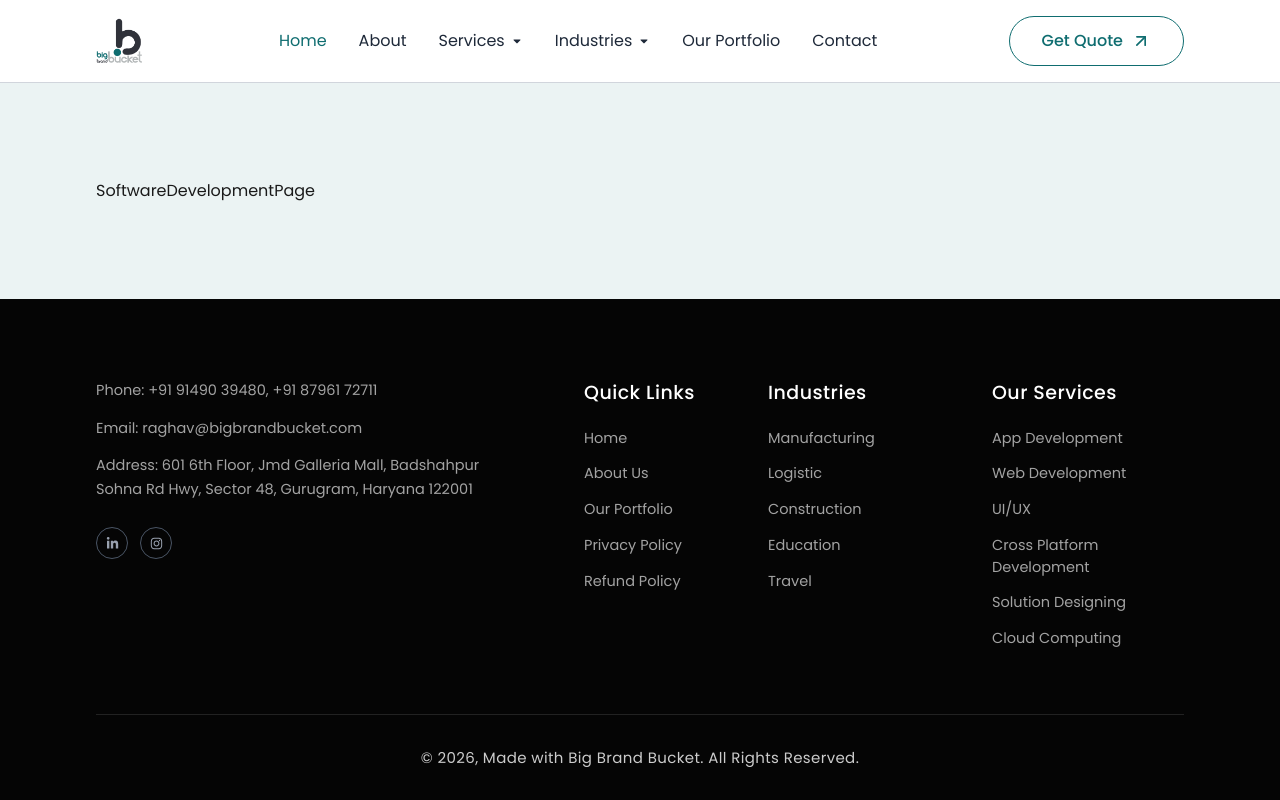
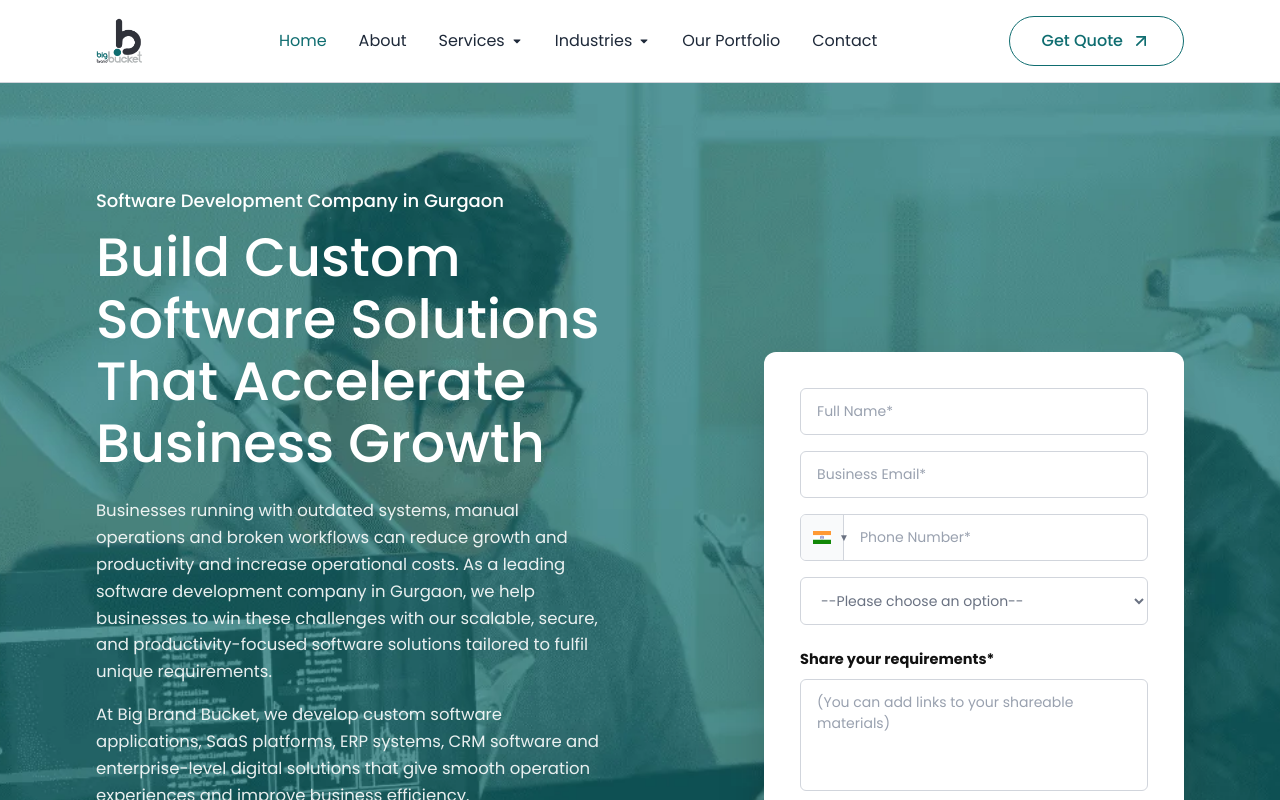
Before and after one commit to ahsanuldev/bigbrandbucket, a React (Vite) app: page /software-development-company-in-gurgaon in a window 1280 px wide. Shown: the top 800 px of the page. Built offline with nearby package versions, Linux system fonts and the light colour scheme.

Commit message:
feat: implement Software Development landing page with reusable ServiceHero component

```diff
--- a/src/components/shared/ServiceHero.jsx
+++ b/src/components/shared/ServiceHero.jsx
@@ -21,9 +21,9 @@ const ServiceHero = ({ eyebrow, title, description, checklist, bgImage = default
             <h1 className="text-[36px] md:text-[46px] lg:text-[54px] font-medium leading-[1.15] mb-6">
               {title}
             </h1>
-            <p className="text-[15px] md:text-[16.5px] text-white/90 leading-relaxed mb-10 max-w-[90%]">
+            <div className="text-[15px] md:text-[16.5px] text-white/90 leading-relaxed mb-10 max-w-[90%] flex flex-col gap-4">
               {description}
-            </p>
+            </div>
 
             {/* Checklist */}
             {checklist && checklist.length > 0 && (
--- a/src/pages/SoftwareDevelopmentPage.jsx
+++ b/src/pages/SoftwareDevelopmentPage.jsx
@@ -1,8 +1,45 @@
 import React from 'react';
+import ServiceHero from '../components/shared/ServiceHero';
+import TrustedBy from '../components/shared/TrustedBy';
+import WorkingProcess from '../components/shared/WorkingProcess';
+import PortfolioSection from '../components/shared/PortfolioSection';
+import DistinctiveEdge from '../components/shared/DistinctiveEdge';
+import FaqSection from '../components/shared/FaqSection';
+import TestimonialsSection from '../components/shared/TestimonialsSection';
+
+import softwareBg from '../assets/service/solution.webp';
 
 const SoftwareDevelopmentPage = () => {
   return (
-    <div className='p-24'>SoftwareDevelopmentPage</div>
+    <main>
+      <ServiceHero
+        eyebrow="Software Development Company in Gurgaon"
+        title="Build Custom Software Solutions That Accelerate Business Growth"
+        description={
+          <>
+            <p>Businesses running with outdated systems, manual operations and broken workflows can reduce growth and productivity and increase operational costs. As a leading software development company in Gurgaon, we help businesses to win these challenges with our scalable, secure, and productivity-focused software solutions tailored to fulfil unique requirements.</p>
+            <p>At Big Brand Bucket, we develop custom software applications, SaaS platforms, ERP systems, CRM software and enterprise-level digital solutions that give smooth operation experiences and improve business efficiency.</p>
+            <p>Whether you are a new company in Cyber City Gurgaon, an enterprise in Udyog Vihar, or a growing company on Sohna Road, our expert software developers create futuristic software designed to help your business scale rapidly.</p>
+          </>
+        }
+        checklist={[
+          "Custom Software Development",
+          "ERP & CRM Solutions",
+          "SaaS Product Development",
+          "Business Automation Software",
+          "Enterprise Web Applications",
+          "Ongoing Technical Support"
+        ]}
+        bgImage={softwareBg}
+      />
+
+      <TrustedBy />
+      <WorkingProcess />
+      <PortfolioSection />
+      <DistinctiveEdge />
+      <FaqSection />
+      <TestimonialsSection />
+    </main>
   );
 };
 
```
